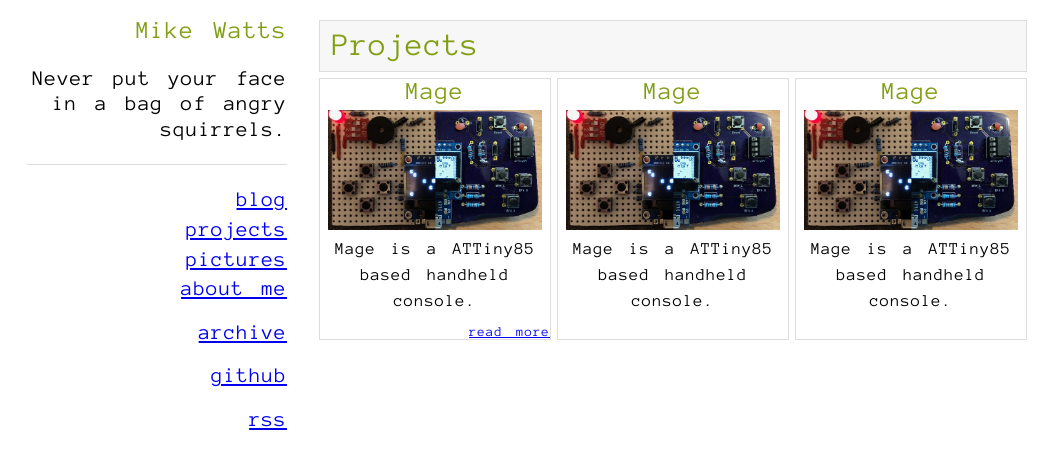
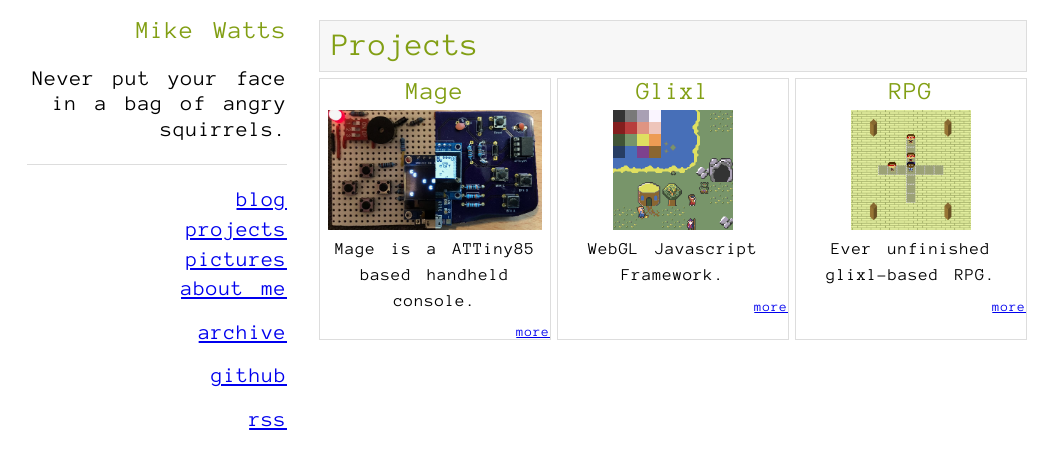
Before and after one commit to MalphasWats/MalphasWats.github.io, a Jekyll site: the page built from new_index.html, in a window 1280 px wide, cut to the strip 334-803 px from the top of the page. Shown: the whole strip, without its empty margins (113-1171 px from the left). Built offline with Jekyll 4.4.1, drawn with Linux system fonts in a browser that asks for light colours.

Commit message:
new index testing

```diff
--- a/new_index.html
+++ b/new_index.html
@@ -33,15 +33,17 @@ title: Home
 <li>
     <h3>Mage</h3>
     <p><img src="/files/2018-06-07-mage/mage.jpg"> Mage is a ATTiny85 based handheld console.
-    <a class="read_more" href="#"> read more</a></p>
+    <a class="read_more" href="https://github.com/MalphasWats/Mage"> more</a></p>
 </li>
 <li>
-    <h3>Mage</h3>
-    <p><img src="/files/2018-06-07-mage/mage.jpg"> Mage is a ATTiny85 based handheld console.</p>
+    <h3>Glixl</h3>
+    <p><img src="/files/images/RPG.png"> WebGL Javascript Framework.
+    <a class="read_more" href="https://github.com/MalphasWats/glixl"> more</a></p></p>
 </li>
 <li>
-    <h3>Mage</h3>
-    <p><img src="/files/2018-06-07-mage/mage.jpg"> Mage is a ATTiny85 based handheld console.</p>
+    <h3>RPG</h3>
+    <p><img src="/files/images/dojo.jpeg">Ever unfinished glixl-based RPG.
+    <a class="read_more" href="http://www.subdimension.co.uk/RPG/"> more</a></p></p>
 </li>
 </ul>
 </section>
```
Also changed, not shown: files/images/RPG.png (added), files/images/dojo.jpeg (added).
